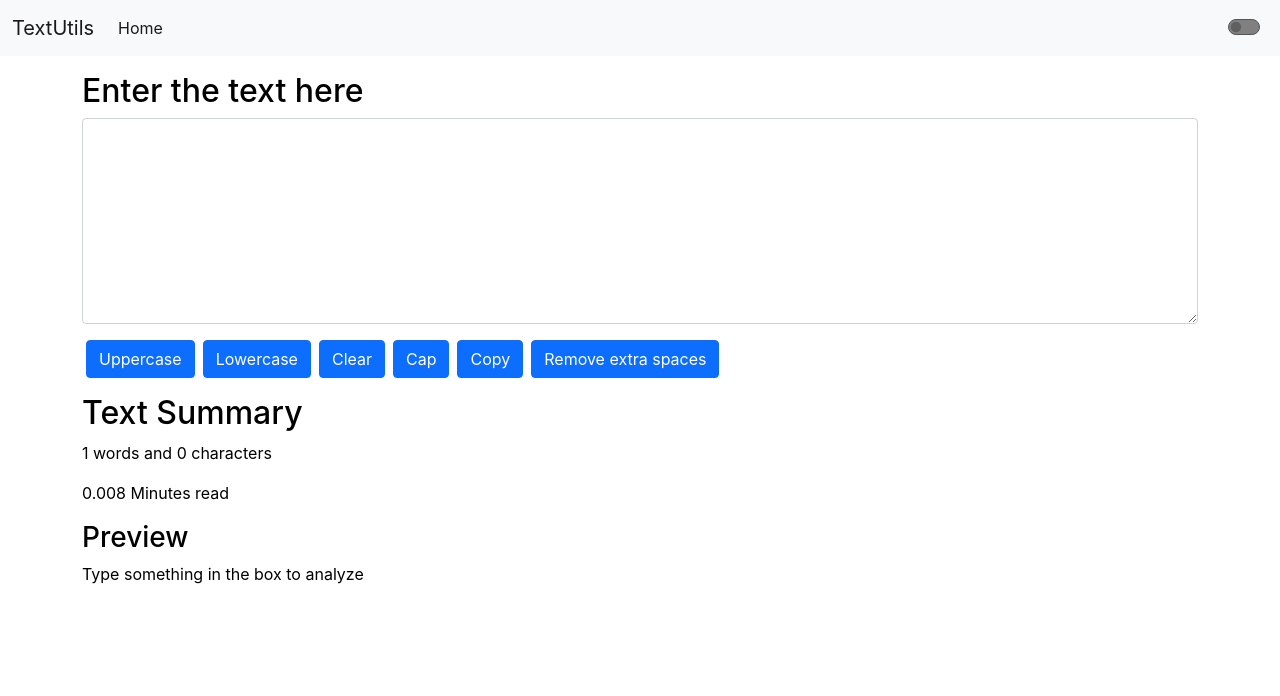
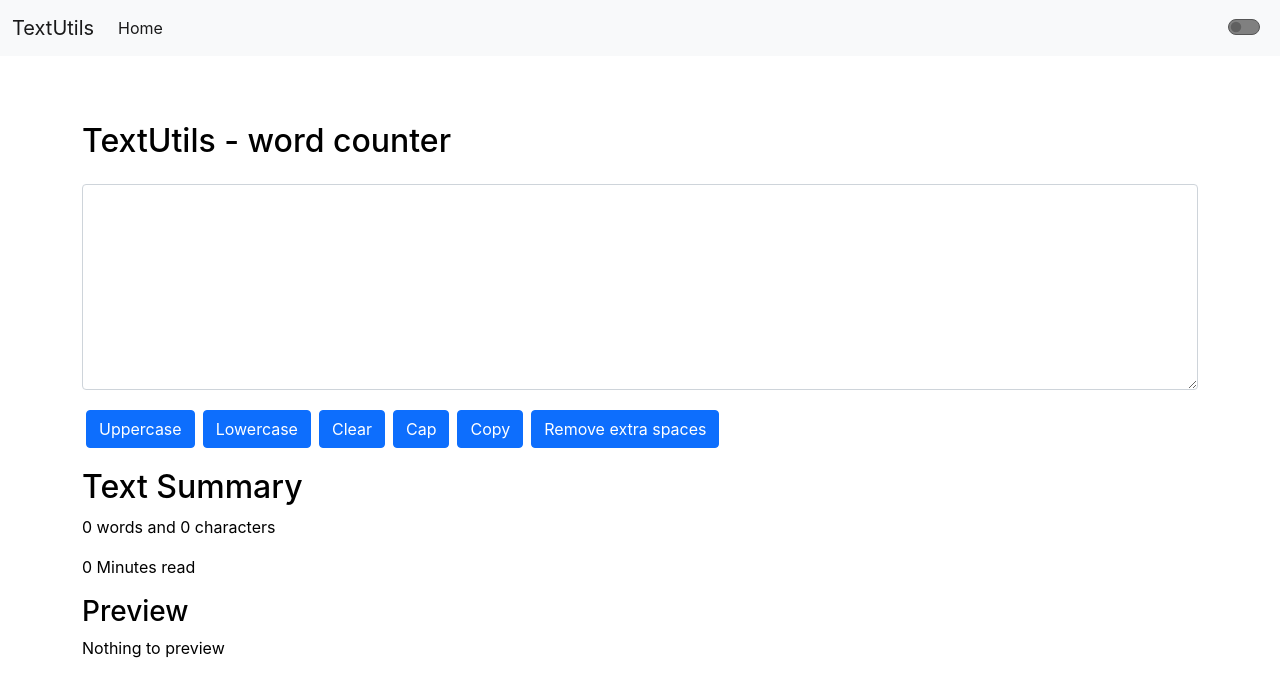
Before and after one commit to Arushay/TextUtils, a React (Create React App) app: page / in a window 1280 px wide. Shown: the top 696 px of the page. Built offline with nearby package versions, Linux system fonts and the light colour scheme.

Commit message:
CSS added

```diff
--- a/package.json
+++ b/package.json
@@ -1,5 +1,5 @@
 {
-  "homepage": "http://Arushay.github.io/TextUtils",
+  "homepage": "https://Arushay.github.io/TextUtils",
   "name": "textutils",
   "version": "0.1.0",
   "private": true,
@@ -38,5 +38,8 @@
       "last 1 firefox version",
       "last 1 safari version"
     ]
+  },
+  "devDependencies": {
+    "gh-pages": "^3.2.3"
   }
 }
--- a/public/index.html
+++ b/public/index.html
@@ -6,13 +6,13 @@
   <link rel="icon" href="%PUBLIC_URL%/favicon.ico" />
   <meta name="viewport" content="width=device-width, initial-scale=1" />
   <meta name="theme-color" content="#000000" />
-  <meta name="description" content="TextUtils can be used to modify your text as you want" />
+  <meta name="description" content="TextUtils - Word Counter" />
   <link rel="apple-touch-icon" href="%PUBLIC_URL%/favicon-16x16.png" />
 
   <link rel="manifest" href="%PUBLIC_URL%/manifest.json" />
   <link href="https://cdn.jsdelivr.net/npm/bootstrap@5.0.2/dist/css/bootstrap.min.css" rel="stylesheet"
     integrity="sha384-EVSTQN3/azprG1Anm3QDgpJLIm9Nao0Yz1ztcQTwFspd3yD65VohhpuuCOmLASjC" crossorigin="anonymous">
-  <title>TextUtils - Home</title>
+  <title>TextUtils - Word Counter</title>
 </head>
 
 <body>
--- a/src/App.js
+++ b/src/App.js
@@ -52,7 +52,7 @@ function App() {
             {/* <About /> */}
           {/* </Route> */}
            {/* <Route exact path="/"> */}
-            <TextForm heading="Enter the text here" mode={mode} />
+            <TextForm heading="TextUtils - word counter" mode={mode} />
           {/* </Route>
         </Switch> */}
       {/*  </Router> */}
--- a/src/components/Alert.js
+++ b/src/components/Alert.js
@@ -6,8 +6,10 @@ export default function Alert(props) {
         return lower.charAt(0).toUpperCase() + lower.slice(1);
     }
     return (
-        props.alert && <div className={`alert alert-${props.alert.type} alert-dismissible fade show `} role="alert">
+        <div style={{height: "50px"}}>
+        {props.alert && <div className={`alert alert-${props.alert.type} alert-dismissible fade show `} role="alert">
             <strong>{capitalize( props.alert.type)} </strong>: {props.alert.msg}
+        </div>}
         </div>
     )
 }
--- a/src/components/TextForm.js
+++ b/src/components/TextForm.js
@@ -42,25 +42,25 @@ export default function TextForm(props) {
         <>
             <div className="container my-3" style={{ color: props.mode === "dark" ? "white" : "black" }} >
                 <div className="mb-3">
-                    <h2>{props.heading}</h2>
+                    <h2 className="mb-4">{props.heading}</h2>
                     <textarea className="form-control" value={text} style={{ backgroundColor: props.mode === "dark" ? "#2d3436" : "white", color: props.mode === "dark" ? "white" : "black" }} onChange={handleOnChange} id="myBox" rows="8"></textarea>
                 </div>
-                <button className="btn btn-primary mx-1" onClick={handleUpClick} >Uppercase</button>
-                <button className="btn btn-primary mx-1" onClick={handleLoClick} >Lowercase</button>
-                <button className="btn btn-primary mx-1" onClick={clearClick} >Clear</button>
-                <button className="btn btn-primary mx-1" onClick={capClick} >Cap</button>
-                <button className="btn btn-primary mx-1" onClick={handleCopy} >Copy</button>
-                <button className="btn btn-primary mx-1" onClick={removeExtraSpace} >Remove extra spaces</button>
+                <button className="btn btn-primary mx-1 my-1" onClick={handleUpClick} >Uppercase</button>
+                <button className="btn btn-primary mx-1 my-1" onClick={handleLoClick} >Lowercase</button>
+                <button className="btn btn-primary mx-1 my-1" onClick={clearClick} >Clear</button>
+                <button className="btn btn-primary mx-1 my-1" onClick={capClick} >Cap</button>
+                <button className="btn btn-primary mx-1 my-1" onClick={handleCopy} >Copy</button>
+                <button className="btn btn-primary mx-1 my-1" onClick={removeExtraSpace} >Remove extra spaces</button>
 
 
             </div>
             <div className="container" style={{ color: props.mode === "dark" ? "white" : "black" }}>
 
                 <h2> Text Summary</h2>
-                <p>{text.split(" ").length} words and {text.length} characters</p>
-                <p>{0.008 * text.split(" ").length} Minutes read</p>
+                <p>{text.split(" ").filter((element)=>{return element.length!==0}).length} words and {text.length} characters</p>
+                <p>{0.008 * text.split(" ").filter((element)=>{return element.length!==0}).length} Minutes read</p>
                 <h3>Preview</h3>
-                <p>{text.length > 0 ? text : "Type something in the box to analyze"}</p>
+                <p>{text.length > 0 ? text : "Nothing to preview"}</p>
             </div>
         </>
     )
```
